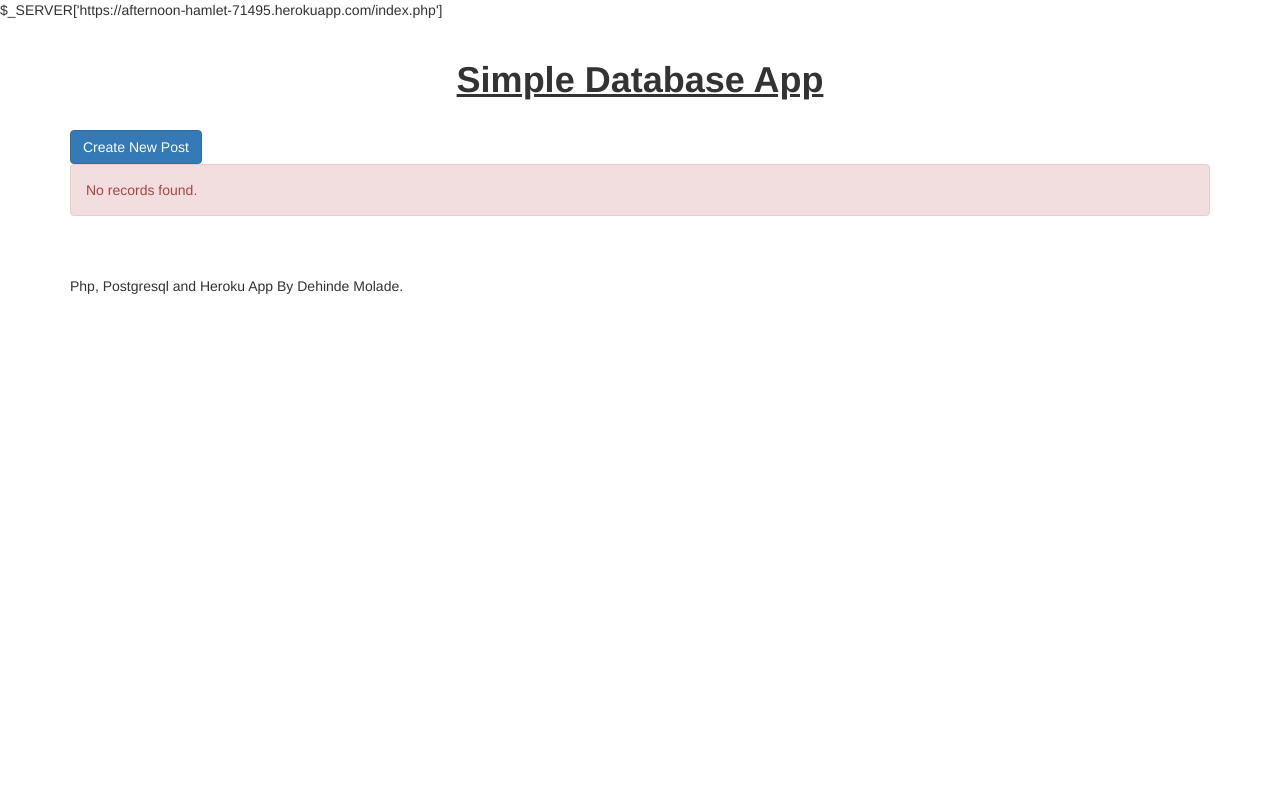
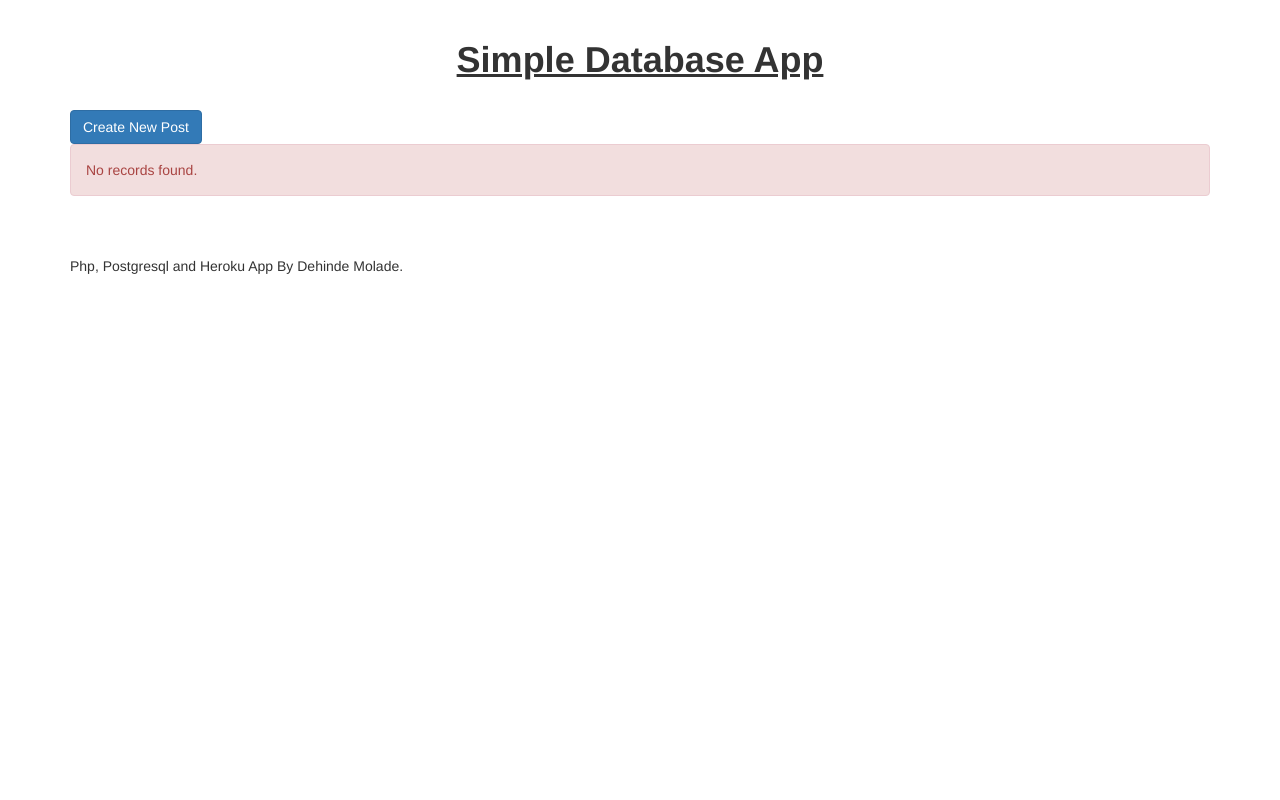
Before and after one commit to dehinde007/afternoon-hamlet-71495, a PHP site: page / in a window 1280 px wide. Run offline with PHP 8.4, Linux system fonts and the light colour scheme; data that the repository does not hold is empty; some libraries are stand-ins or nearby versions.

Commit message:
13l/11/17

```diff
--- a/public/index.php
+++ b/public/index.php
@@ -1,4 +1,3 @@
-$_SERVER['https://afternoon-hamlet-71495.herokuapp.com/index.php']
 <?php include "templates/header.php"; ?>
 <div class="container">
 
```
